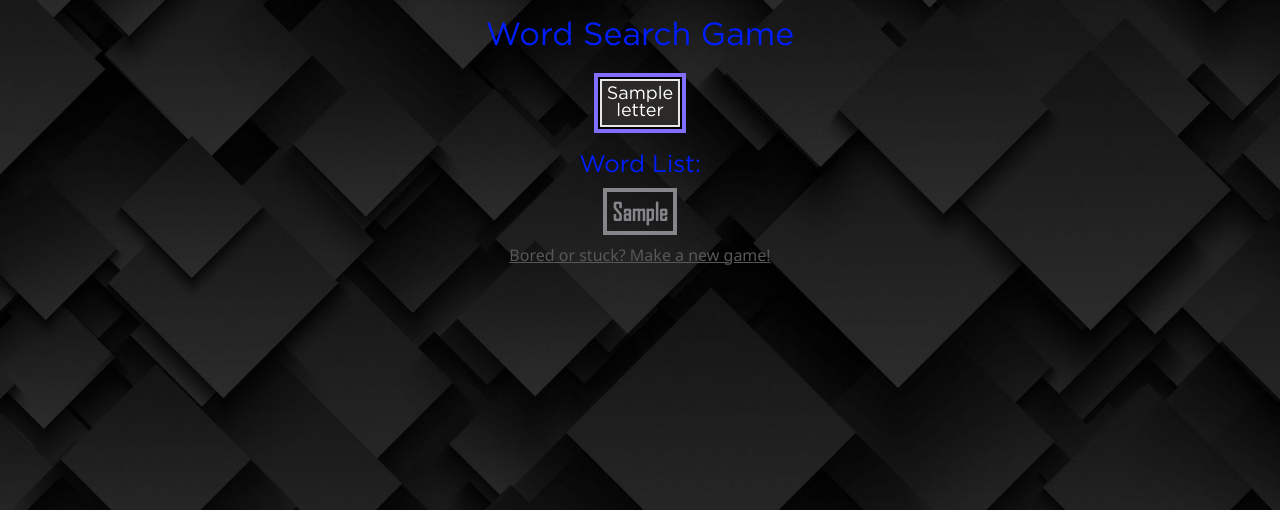
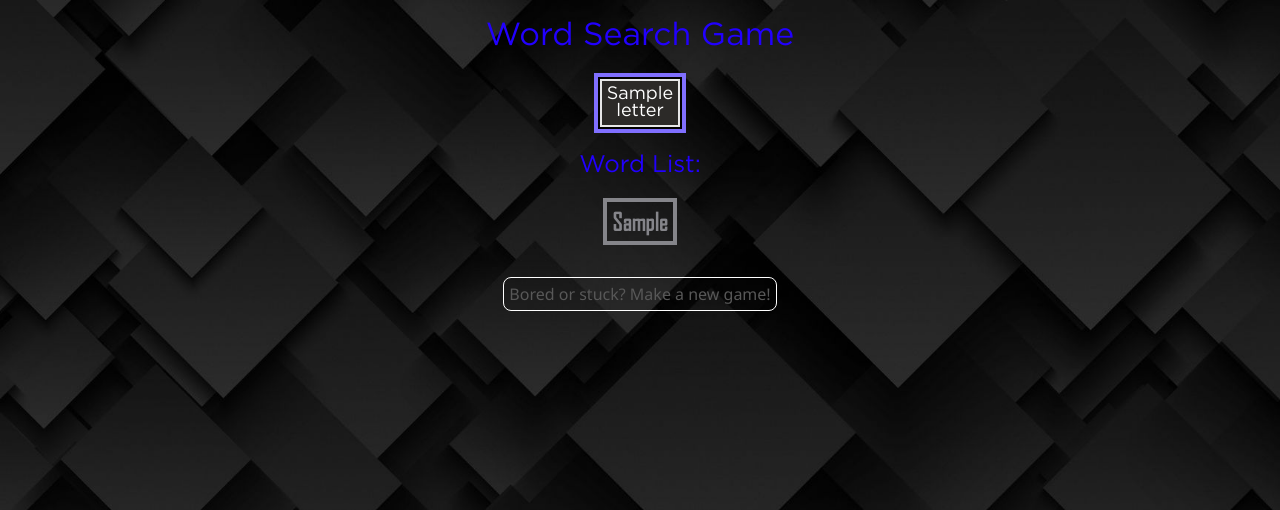
Before and after one commit to an-siuu-man/Word-Search-Game, a Django app: template word game app/WORD_GAME/search_game/templates/search_game/gamepage.html in a window 1280 px wide. Shown: the top 510 px of the page. Run offline with Django 5.2, Linux system fonts and the light colour scheme; the template is opened without the code that fills it: most values are stand-ins (such as "Sample title", 1, 10 or a date in 2020).

Commit message:
updated some stuff when user selects a word

```diff
--- a/word game app/WORD_GAME/search_game/static/search_game/gamepage_styling.css
+++ b/word game app/WORD_GAME/search_game/static/search_game/gamepage_styling.css
@@ -55,7 +55,7 @@ tr:nth-child(odd) {
 h1, h2 {
     text-align: center;
     font-family:'Gotham';
-    color: rgb(0, 30, 255);
+    color: rgb(34, 0, 255);
     font-weight: 100;
 }
 
@@ -66,24 +66,37 @@ p {
     font-size: large;
 }
 
-a {
+#redirectLink {
     color: rgb(88, 88, 88);
     font-family: 'Segoe UI', Tahoma, Geneva, Verdana, sans-serif;
+    border: 1px white solid;
+    border-radius: 8px;
+    padding: 5px;
     margin-left: auto;
     margin-right: auto;
-    margin-bottom: 20px;
+    margin-bottom: 30px;
+    margin-top: 30px;
     display: block;
-    width: 50%;
+    width: fit-content;
     text-align: center;
+    text-decoration-line: none;
+    transition: all 0.3s;
 }
+
+#redirectLink:hover {
+    border-radius: 0px;
+    background-color: white;
+}
+
 
 .hidden {
     text-align: center;
     font-size: xx-large;
     font-weight: 600;
-    color: darkgray;
+    color: rgb(38, 145, 3);
     display: none;
     font-family: 'Gotham';
+    transition: all 0.5s;
 }
 
 #restartButton {
@@ -97,25 +110,35 @@ a {
 }
 
 #restartButton:hover {
-    color: rgb(63, 68, 174);
+    color: rgb(34, 0, 255);
     font-weight:900;
     background-color: rgb(53, 53, 53);
-    border-radius: 12px;
-    transform: scale(1.2);
+    border-radius: 0px;
     cursor:pointer;
+}
+
+#wordList {
+    width: fit-content;
+    margin-left: auto;
+    margin-right: auto;
+    display: block;
 }
 .word {
     text-align: center;
-    margin: 5px;
     color:rgb(133, 133, 138);
     font-family:'Agency FB';
     font-weight: 600;
     font-size: x-large;
-    padding: 5px;
+    padding: 5px 5px;
+    line-height: 50px;
+    margin-left: auto;
+    margin-right: auto;
     background-color: transparent;
     border: 4px solid rgb(133, 133, 138);
     overflow-x: scroll;
-    transition: 0.3s ease;
+    transition: all 0.3s ease;
+    width: fit-content;
+
 }
 
 .word:hover {
--- a/word game app/WORD_GAME/search_game/templates/search_game/gamepage.html
+++ b/word game app/WORD_GAME/search_game/templates/search_game/gamepage.html
@@ -21,10 +21,10 @@
             <h2>
                 Word List:
             </h2>
-            <p id ='wordList'>{% for i in printed_words %}
+            <div id ='wordList'>{% for i in printed_words %}
             <span class = 'word' id = '{{i}}'>{{i}}</span>
             {% endfor %}
-            </p>
+            </div>
 
         <script>
             var printed_words = "{{printed_words}}";
@@ -35,7 +35,7 @@
                 window.location.href = url;
             }
         </script>
-        <a href="{% url 'homepage' %}">Bored or stuck? Make a new game!</a>
+        <a id = 'redirectLink' href="{% url 'homepage' %}">Bored or stuck? Make a new game!</a>
         <script src = "{% static 'search_game/gamepage_script.js' %}"></script>
         </body>
     </head>
```
Also changed, not shown: word game app/WORD_GAME/search_game/static/search_game/gamepage_script.js (+45 -2 lines).
